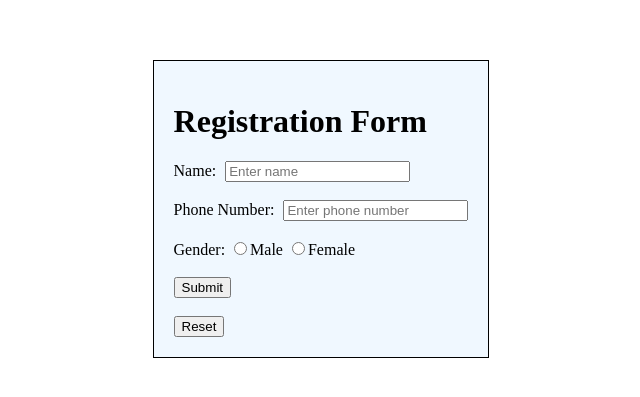
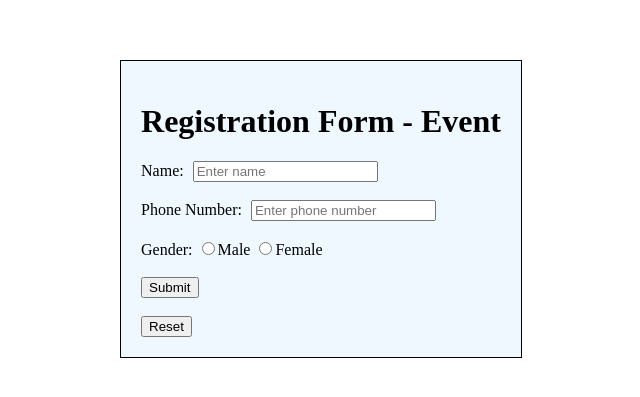
Before and after one commit to chaitanya-sahu-123/devops-internal, a plain HTML site: page index.html in a window 1280 px wide. Shown: the part 199-596 px from the top of the page, without its empty margins (319-959 px from the left). Drawn offline with Linux system fonts and the light colour scheme.

Commit message:
changed heading

```diff
--- a/index.html
+++ b/index.html
@@ -16,7 +16,7 @@
 </style>
 <body>
     <div style="width: auto;border: 1px solid black;background-color: aliceblue; padding: 20px;">
-        <h1>Registration Form</h1>
+        <h1>Registration Form - Event</h1>
         <form>
             <label>Name:</label>
             <input type="text" style="margin-left: 5px;" placeholder="Enter name"><br/><br/>
```
